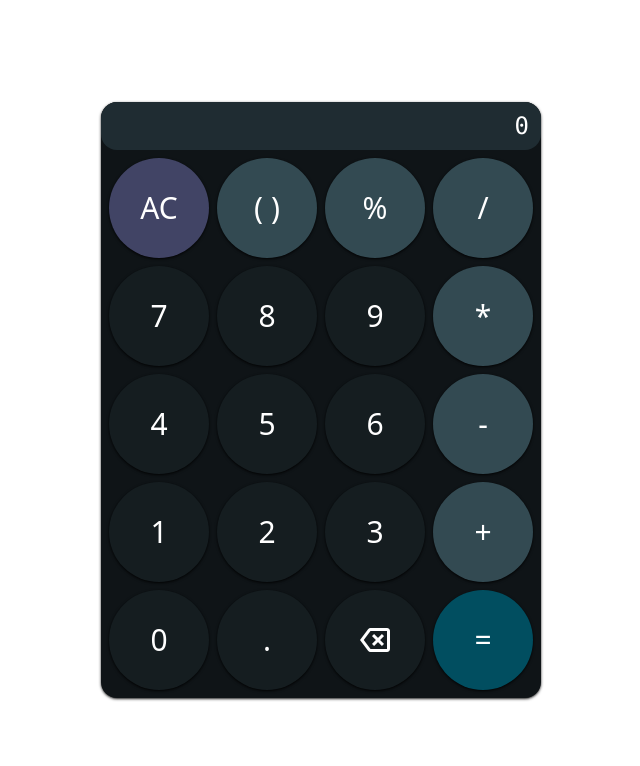
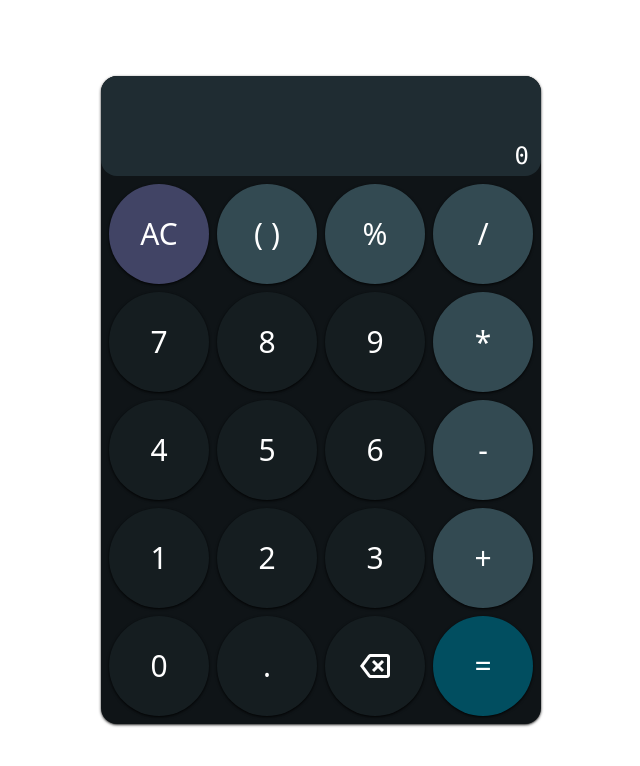
Before and after one commit to AyushShuklaIIIT/javascript-calculator, a React (Vite) app: page / in a window 1280 px wide. Shown: the top 766 px of the page, without its empty margins (319-959 px from the left). Built offline with nearby package versions, Linux system fonts and the light colour scheme.

Commit message:
UI Changes

```diff
--- a/src/Components/Button.jsx
+++ b/src/Components/Button.jsx
@@ -4,7 +4,7 @@ import { calculatorContext } from '../JS/contexts'
 const Button = ({ bgColor, text }) => {
     const {handleClick} = useContext(calculatorContext);
   return (
-    <button className={`${bgColor} rounded-full flex justify-center items-center shadow/75 w-25 h-25 text-white text-3xl`} id={text} onClick={() => handleClick(text)}>
+    <button className={`${bgColor} rounded-full flex justify-center items-center shadow/75 w-25 h-25 text-white text-3xl hover:scale-105 transition-all duration-150`} id={text} onClick={() => handleClick(text)}>
       {text}
     </button>
   )
--- a/src/Components/Display.jsx
+++ b/src/Components/Display.jsx
@@ -5,7 +5,7 @@ const Display = () => {
   const { formula } = useContext(calculatorContext);
   return (
     <div className='bg-[#1f2c32] w-full rounded-2xl'>
-        <input type="text" className='w-full font-mono text-right h-12 text-2xl pr-3 text-white' value={formula} disabled/>
+        <input type="text" className='w-full font-mono text-right h-12 text-2xl pr-3 pt-20 pb-5 text-white' value={formula} disabled/>
     </div>
   )
 }
--- a/src/Components/Keys.jsx
+++ b/src/Components/Keys.jsx
@@ -10,10 +10,10 @@ const Keys = () => {
             {buttonMapping.map(({ bgColor, text }) => {
                 return (<Button key={text} bgColor={bgColor} text={text}></Button>)
             })}
-            <button className='bg-[#151d20] rounded-full flex justify-center items-center w-25 h-25 text-white text-2xl shadow/75' id="back" onClick={() => handleClick("back")}><span className="material-symbols-outlined scale-150">
+            <button className='bg-[#151d20] rounded-full flex justify-center items-center w-25 h-25 text-white text-2xl shadow/75 hover:scale-105 transition-all duration-150' id="back" onClick={() => handleClick("back")}><span className="material-symbols-outlined scale-150">
                 backspace
             </span></button>
-            <button className='bg-[#014e60] rounded-full flex justify-center items-center w-25 h-25 text-white text-3xl shadow/75' id="=" onClick={() => handleClick("=")}>=</button>
+            <button className='bg-[#014e60] rounded-full flex justify-center items-center w-25 h-25 text-white text-3xl shadow/75 hover:scale-105 transition-all duration-150' id="=" onClick={() => handleClick("=")}>=</button>
         </div>
     )
 }
```
